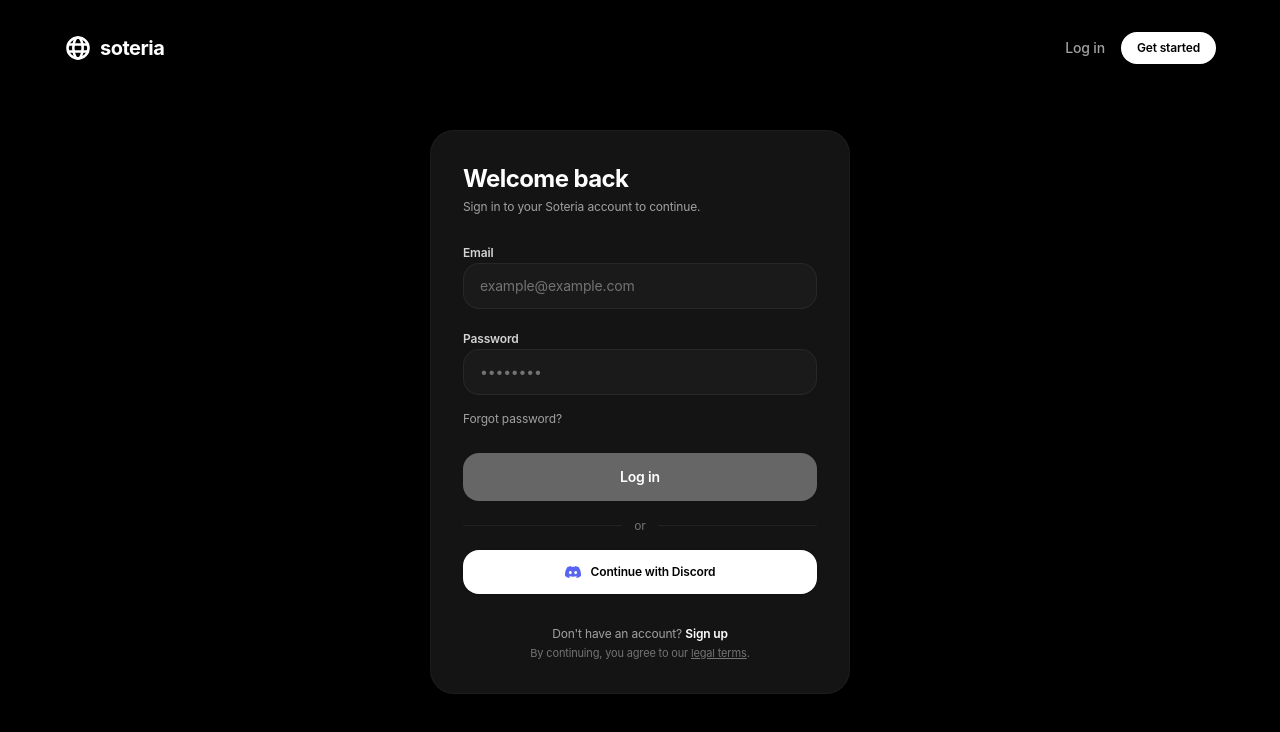
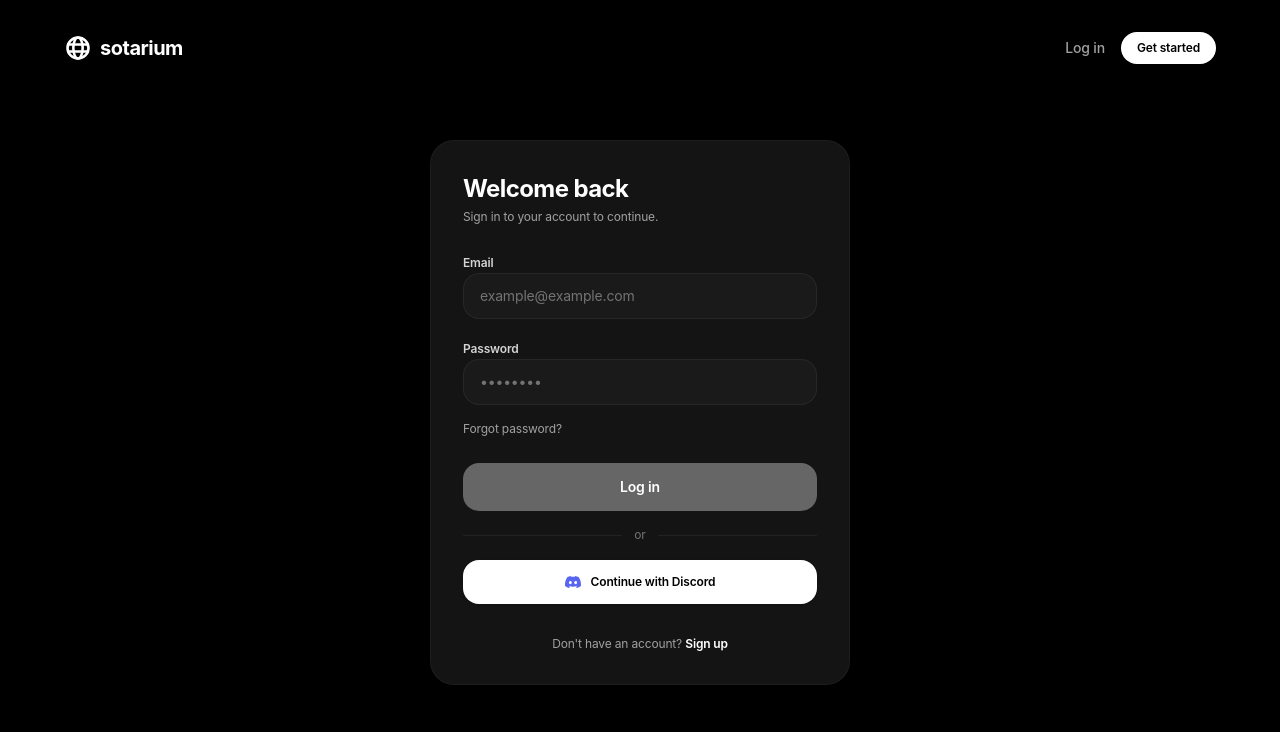
Before and after one commit to Sotarium/sotarium-dashboard, a Next.js app: page /login in a window 1280 px wide. Shown: the top 732 px of the page. Built offline with nearby package versions, Linux system fonts and the light colour scheme.

Commit message:
Remove soteria watermarks, remove legal terms line, rebrand to sotarium

```diff
--- a/src/app/layout.tsx
+++ b/src/app/layout.tsx
@@ -3,8 +3,8 @@ import "./globals.css";
 import Shell from "@/components/Shell";
 
 export const metadata: Metadata = {
-  title: "Dashboard | Soteria",
-  description: "Your activity across Soteria at a glance.",
+  title: "Dashboard | Sotarium",
+  description: "Your loans and repayments at a glance.",
 };
 
 export default function RootLayout({
--- a/src/app/login/page.tsx
+++ b/src/app/login/page.tsx
@@ -28,7 +28,7 @@ export default function LoginPage() {
 
   return (
     <div className="min-h-screen w-full bg-black flex flex-col justify-between p-6 select-none font-sans text-white">
-      {/* Top Navbar matching Soteria.rip */}
+      {/* Top Navbar */}
       <header className="w-full flex items-center justify-between max-w-6xl mx-auto py-2">
         <Link href="/" className="flex items-center gap-2">
           <div className="w-7 h-7 relative flex items-center justify-center">
@@ -39,7 +39,7 @@ export default function LoginPage() {
               <ellipse cx="12" cy="12" rx="4" ry="9" />
             </svg>
           </div>
-          <span className="font-bold text-xl tracking-tight text-white font-sans">soteria</span>
+          <span className="font-bold text-xl tracking-tight text-white font-sans">sotarium</span>
         </Link>
 
         <div className="flex items-center gap-4">
@@ -53,12 +53,12 @@ export default function LoginPage() {
         </div>
       </header>
 
-      {/* Center Auth Card (Google removed, only Discord & credentials) */}
+      {/* Center Auth Card */}
       <main className="w-full flex items-center justify-center my-auto py-8">
         <div className="w-full max-w-[420px] bg-[#141414] rounded-3xl p-8 border border-white/[0.04] shadow-2xl space-y-6">
           <div className="space-y-1">
             <h1 className="text-2xl font-bold tracking-tight text-white">Welcome back</h1>
-            <p className="text-xs text-neutral-400">Sign in to your Soteria account to continue.</p>
+            <p className="text-xs text-neutral-400">Sign in to your account to continue.</p>
           </div>
 
           <form onSubmit={handleEmailSignIn} className="space-y-4">
@@ -115,12 +115,9 @@ export default function LoginPage() {
             </button>
           </div>
 
-          <div className="text-center text-xs text-neutral-400 pt-2 space-y-1">
+          <div className="text-center text-xs text-neutral-400 pt-2">
             <div>
               Don&apos;t have an account? <span className="text-white font-semibold cursor-pointer">Sign up</span>
-            </div>
-            <div className="text-[11px] text-neutral-500">
-              By continuing, you agree to our <span className="underline cursor-pointer">legal terms</span>.
             </div>
           </div>
         </div>
--- a/src/app/page.tsx
+++ b/src/app/page.tsx
@@ -15,7 +15,6 @@ export default function OverviewPage() {
 
   const totalPrincipal = loans.reduce((acc, l) => acc + l.principal, 0);
   const totalRepaid = loans.reduce((acc, l) => acc + l.repaidAmount, 0);
-  const totalOutstanding = loans.reduce((acc, l) => acc + (l.totalDue - l.repaidAmount), 0);
   const activeLoans = loans.filter((l) => l.status === 'active').length;
   const totalLoansCount = loans.length;
 
@@ -25,11 +24,11 @@ export default function OverviewPage() {
       <div>
         <h1 className="text-3xl font-bold tracking-tight text-white font-sans">Overview</h1>
         <p className="text-sm text-neutral-400 mt-1 font-normal">
-          Your activity across Soteria at a glance.
+          Your activity at a glance.
         </p>
       </div>
 
-      {/* 4 Summary Stat Box (Exact Soteria Style) */}
+      {/* 4 Summary Stat Box */}
       <div className="soteria-card p-6 grid grid-cols-2 md:grid-cols-4 gap-6">
         <div>
           <div className="text-xs text-neutral-400 font-medium mb-2">Loans this week</div>
@@ -65,11 +64,9 @@ export default function OverviewPage() {
         {/* Minimalist Line Chart Area */}
         <div className="h-64 w-full flex flex-col justify-end pt-8">
           <div className="w-full border-b border-neutral-800 relative h-48 flex items-end">
-            {/* Horizontal baseline and grid line */}
             <div className="absolute inset-x-0 bottom-0 h-px bg-neutral-800" />
             <div className="absolute inset-x-0 bottom-24 h-px border-b border-dashed border-neutral-900" />
 
-            {/* SVG Trend Line */}
             <svg className="w-full h-full overflow-visible absolute inset-0" preserveAspectRatio="none" viewBox="0 0 700 160">
               <defs>
                 <linearGradient id="paybackGradient" x1="0" y1="0" x2="0" y2="1">
@@ -90,7 +87,6 @@ export default function OverviewPage() {
               />
             </svg>
 
-            {/* Days on X Axis */}
             <div className="w-full flex justify-between items-end px-4 z-10 relative">
               {['Fri', 'Sat', 'Sun', 'Mon', 'Tue', 'Wed', 'Thu'].map((day, idx) => (
                 <div key={day} className="flex flex-col items-center gap-2">
--- a/src/components/Sidebar.tsx
+++ b/src/components/Sidebar.tsx
@@ -31,7 +31,7 @@ export default function Sidebar() {
               <ellipse cx="12" cy="12" rx="4" ry="9" />
             </svg>
           </div>
-          <span className="font-bold text-xl tracking-tight text-white font-sans">soteria</span>
+          <span className="font-bold text-xl tracking-tight text-white font-sans">sotarium</span>
         </Link>
 
         {/* General Nav */}
@@ -100,7 +100,7 @@ export default function Sidebar() {
           <span>Settings</span>
         </Link>
 
-        {/* User Profile Pill - dynamically reflects logged-in Discord user */}
+        {/* User Profile Pill */}
         {user ? (
           <div
             onClick={logout}
```
